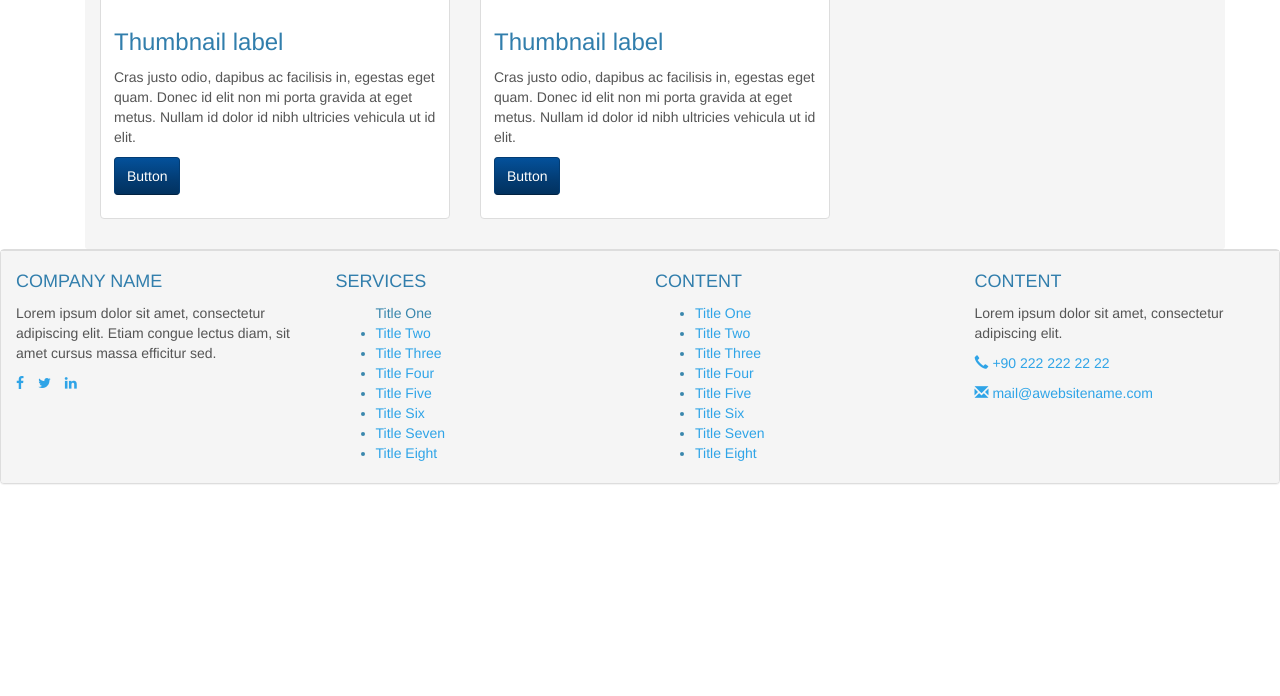
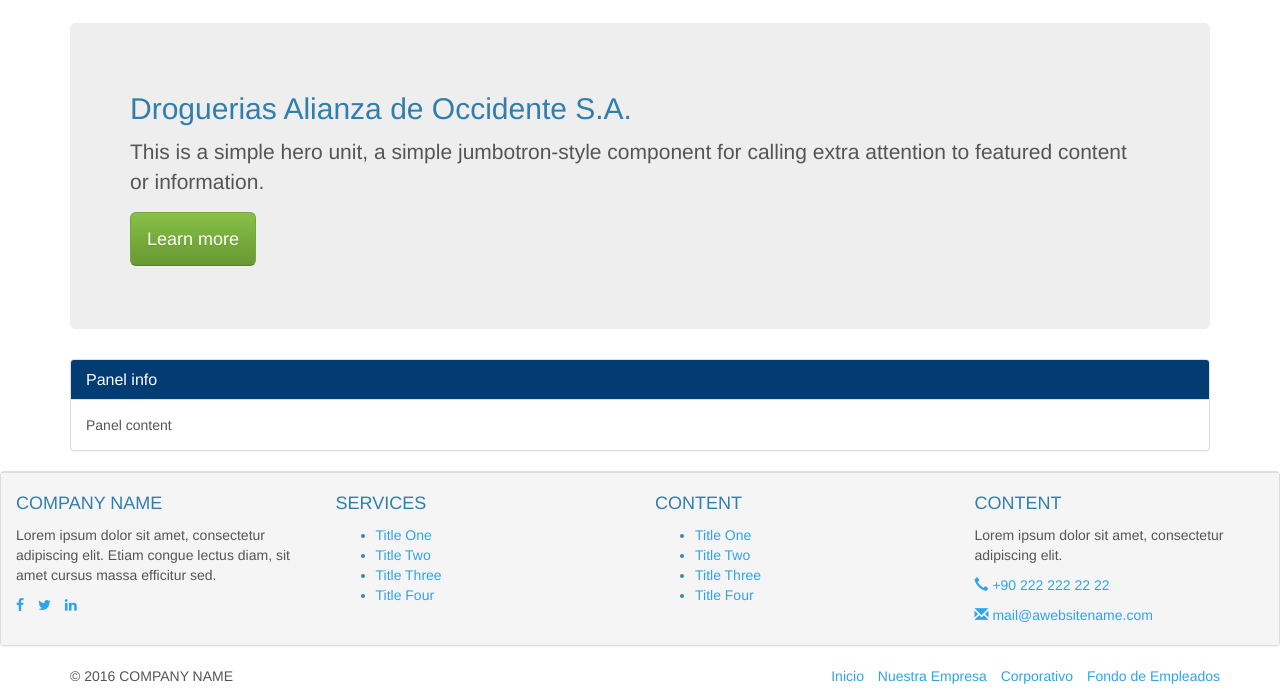
Before and after one commit to jairnet/DAO, a Django app: template templates/documentos/index.html in a window 1280 px wide. Shown: the part 1168-1864 px from the top of the page. Before the commit the page ends 1652 px from the top, so only its background shows below. Run offline with Django 3.2, Linux system fonts and the light colour scheme; the template is opened without the code that fills it, so the values that code supplies are empty; parts of the project's set-up code (start-up, migrations or seed data) failed here and were passed over; some libraries are stand-ins or nearby versions.

Commit message:
Index 80%

```diff
--- a/templates/base/base.html
+++ b/templates/base/base.html
@@ -6,27 +6,16 @@
         {% block extrahead %}
         {% endblock %}
         <meta charset="UTF-8">
+        <title>{% block title %}DAO | ... {% endblock %}</title>
+        <meta name="viewport" content="width=device-width, initial-scale=1">
+        <link href="//maxcdn.bootstrapcdn.com/font-awesome/4.2.0/css/font-awesome.min.css" rel="stylesheet">
         <meta http-equiv="X-UA-Compatible" content="IE=edge">
-        <meta name="viewport" content="width=device-width, initial-scale=1">
-
-        <title>{% block title %}Dominio | Titulo pagina {% endblock %}</title>
-        <meta name="description" content="{% block description %}{% endblock %}"/>
-
         <link href="{% static 'css/bootstrap.min.css' %}" rel="stylesheet">
-
-        <link href="//maxcdn.bootstrapcdn.com/font-awesome/4.2.0/css/font-awesome.min.css" rel="stylesheet">
-
         <!--[if lt IE 9]>
             <script src="https://oss.maxcdn.com/html5shiv/3.7.2/html5shiv.min.js"></script>
             <script src="https://oss.maxcdn.com/respond/1.4.2/respond.min.js"></script>
         <![endif]-->
-        {% block head %}
-
-        {% endblock %}
     </head>
-
-
-
     <body>
         {% include "base/navbar.html" %}
 
@@ -41,9 +30,9 @@
 
         <!-- All that javascript -->
         <!-- jQuery (necessary for Bootstrap's JavaScript plugins) -->
-    <script src="https://ajax.googleapis.com/ajax/libs/jquery/1.12.4/jquery.min.js"></script>
-    <!-- Include all compiled plugins (below), or include individual files as needed -->
-    <script src="js/bootstrap.min.js"></script>
+        <script src="https://ajax.googleapis.com/ajax/libs/jquery/1.12.4/jquery.min.js"></script>
+        <!-- Include all compiled plugins (below), or include individual files as needed -->
+        <script src="{% static 'js/bootstrap.min.js' %}"></script>
 
         {% block extrajs %}
 
--- a/templates/base/footer.html
+++ b/templates/base/footer.html
@@ -14,14 +14,12 @@
                 </div>
                 <div class="col-md-3 col-sm-6 col-xs-12 fbox">
                     <h4>SERVICES</h4>
-                    <ul class="text-info                       <li><a href="#" title="">Title One</a></li>
+                    <ul class="text-info">
+                        <li><a href="#" title="">Title One</a></li>
                         <li><a href="#" title="">Title Two</a></li>
                         <li><a href="#" title="">Title Three</a></li>
                         <li><a href="#" title="">Title Four</a></li>
-                        <li><a href="#" title="">Title Five</a></li>
-                        <li><a href="#" title="">Title Six</a></li>
-                        <li><a href="#" title="">Title Seven</a></li>
-                        <li><a href="#" title="">Title Eight</a></li>
+
                     </ul>
                 </div>
                 <div class="col-md-3 col-sm-6 col-xs-12 fbox">
@@ -31,10 +29,6 @@
                         <li><a href="#" title="">Title Two</a></li>
                         <li><a href="#" title="">Title Three</a></li>
                         <li><a href="#" title="">Title Four</a></li>
-                        <li><a href="#" title="">Title Five</a></li>
-                        <li><a href="#" title="">Title Six</a></li>
-                        <li><a href="#" title="">Title Seven</a></li>
-                        <li><a href="#" title="">Title Eight</a></li>
                     </ul>
                 </div>
                 <div class="col-md-3 col-sm-6 col-xs-12 fbox">
@@ -44,6 +38,25 @@
                     <p><a href="mailto:iletisim@agrisosgb.com"><span class="glyphicon glyphicon-envelope" aria-hidden="true"></span> mail@awebsitename.com</a></p>
                 </div>
             </div>
+
+
         </footer>
-  </div>
 </div>
+
+<div id="copyright">
+<div class="container">
+    <div class="row">
+        <div class="col-md-4">
+            <p class="pull-left">&copy; 2016 COMPANY NAME</p>
+        </div>
+        <div class="col-md-8">
+            <ul class="list-inline navbar-right">
+                <li><a href="index.html">Inicio</a></li>
+                <li><a href="empresa.html">Nuestra Empresa</a></li>
+                <li><a href="corporativo.html">Corporativo</a></li>
+                <li><a href="category.html">Fondo de Empleados</a></li>
+            </ul>
+        </div>
+    </div>
+</div>
+</div>
--- a/templates/base/navbar.html
+++ b/templates/base/navbar.html
@@ -1,3 +1,23 @@
+<div class="top">
+    <div class="container">
+        <div class="row">
+            <div class="col-sm-6">
+                <p>Droguerías Alianza de Occidente S.A.</p>
+            </div>
+            <div class="col-sm-6">
+                <ul class="list-inline pull-right">
+                    <li><a href="#"><i class="fa fa-facebook"></i></a></li>
+                    <li><a href="#"><i class="fa fa-twitter"></i></a></li>
+                    <li><a href="#"><i class="fa fa-linkedin"></i></a></li>
+                    <li><a href="#"><i class="fa fa-envelope-o"></i></a></li>
+                    <li><a href="tel:+902222222222"><i class="fa fa-phone"></i> +90 222 222 22 22</a></li>
+                </ul>
+            </div>
+        </div>
+    </div>
+</div>
+
+
 <nav class="navbar navbar-inverse">
   <div class="container-fluid">
     <div class="navbar-header">
@@ -7,9 +27,7 @@
         <span class="icon-bar"></span>
         <span class="icon-bar"></span>
       </button>
-       <a class="navbar-brand" href="#">
-        <img alt="Brand" src="http://www.gmkfreelogos.com/logos/M/img/Medicamentum_Farmacia_de_Manipulacao.gif">
-      </a>
+       <a class="navbar-brand" href="#">DAO</a>
     </div>
 
     <div class="collapse navbar-collapse" id="bs-example-navbar-collapse-2">
--- a/templates/documentos/index.html
+++ b/templates/documentos/index.html
@@ -1,68 +1,68 @@
 {% extends 'base/base.html' %}
+{% block title %}DAO | Index{% endblock %}
 
  {% block content %}
+
 <ul class="breadcrumb">
     <li><a href="#">Home</a></li>
     <li><a href="#">Library</a></li>
     <li class="active">Data</li>
  </ul>
 
-        <div class="jumbotron">
-              <h2>Droguerias Alianza de Occidente S.A.</h2>
-              <p>This is a simple hero unit, a simple jumbotron-style component for calling extra attention to featured content or information.</p>
-              <p><a class="btn btn-success btn-lg">Learn more</a></p>
-        </div>
+ <!-- CARRUCEL -->
+ <div id="myCarousel" class="carousel slide" data-ride="carousel">
 
-<div id="carousel-example-generic" class="carousel slide" data-ride="carousel">
  <!-- Indicators -->
  <ol class="carousel-indicators">
-    <li data-target="#carousel-example-generic" data-slide-to="0" class="active"></li>
-    <li data-target="#carousel-example-generic" data-slide-to="1"></li>
-    <li data-target="#carousel-example-generic" data-slide-to="2"></li>
+    <li data-target="#myCarousel" data-slide-to="0" class="active"></li>
+    <li data-target="#myCarousel" data-slide-to="1"></li>
+    <li data-target="#myCarousel" data-slide-to="2"></li>
  </ol>
 
  <!-- Wrapper for slides -->
-  <div class="carousel-inner" role="listbox">
+<div class="carousel-inner">
     <div class="item active">
-      <img src="..." alt="...">
+      <img src="http://urbanomy.com/wp-content/uploads/2016/10/computer-1149148.jpg" alt="Red Bull">
       <div class="carousel-caption">
-        ...
+      <h3>Ferrari Pack</h3>
+      <p>Kimi</p>
  	  </div>
  	</div>
+
     <div class="item">
-      <img src="..." alt="...">
+      <img src="https://d2v9y0dukr6mq2.cloudfront.net/video/thumbnail/blue-pills-in-an-opened-bottle-4_-1s28_olh__F0000.png" alt="Drive Ferrari">
       <div class="carousel-caption">
-        ...
+      <h3>Ferrari Pits</h3>
+    	<p>Sebastian</p>
     </div>
     </div>
-    ...
+
+    <div class="item">
+      <img src="http://prod-upp-image-read.ft.com/d3582caa-1d0b-11e7-b7d3-163f5a7f229c" alt="Mercedez">
+      <div class="carousel-caption">
+        <h3>Mercedes Benz</h3>
+    	<p>China</p>
+      </div>
+	</div>
  </div>
 
-  <!-- Controls -->
-  <a class="left carousel-control" href="#carousel-example-generic" role="button" data-slide="prev">
-    <span class="glyphicon glyphicon-chevron-left" aria-hidden="true"></span>
+  <!-- Left and right controls -->
+<a class="left carousel-control" href="#myCarousel" data-slide="prev">
+    <span class="glyphicon glyphicon-chevron-left"></span>
     <span class="sr-only">Previous</span>
 </a>
-  <a class="right carousel-control" href="#carousel-example-generic" role="button" data-slide="next">
-    <span class="glyphicon glyphicon-chevron-right" aria-hidden="true"></span>
+<a class="right carousel-control" href="#myCarousel" data-slide="next">
+    <span class="glyphicon glyphicon-chevron-right"></span>
     <span class="sr-only">Next</span>
 </a>
 </div>
+<!--FIN CARRUCEL-->
+<br>
+<!--thumbnails-->
 
-
-<div class="panel panel-info">
-              <div class="panel-heading">
-                <h3 class="panel-title">Panel info</h3>
-              </div>
-              <div class="panel-body">
-                Panel content
-              </div>
-            </div>
-
-<div class="container">
-<div class="panel-footer">
+<div class="jumbotron">
 <div class="row">
-  <div class="col-sm-6 col-md-4">
+  <div class="col-sm-4 col-md-4">
     <div class="thumbnail">
       <img src="https://cdn.crhoy.net/imagenes/2017/02/0010438699.jpg" alt="...">
       <div class="caption">
@@ -74,9 +74,9 @@
   </div>
 
 
-<div class="col-sm-6 col-md-4">
+<div class="col-sm-4 col-md-4">
     <div class="thumbnail">
-      <img src="https://34yqgk1f9yel1o8hjvuttthu-wpengine.netdna-ssl.com/wp-content/uploads/farmacia-sanrafael-santurce-medicamentos-1-3.jpg" alt="...">
+      <img src="https://cdn.crhoy.net/imagenes/2017/02/0010438699.jpg" alt="...">
       <div class="caption">
         <h3>Thumbnail label</h3>
         <p>Cras justo odio, dapibus ac facilisis in, egestas eget quam. Donec id elit non mi porta gravida at eget metus. Nullam id dolor id nibh ultricies vehicula ut id elit.</p>
@@ -84,9 +84,61 @@
       </div>
     </div>
   </div>
+
+<div class="col-sm-4 col-md-4">
+    <div class="thumbnail">
+      <img src="https://cdn.crhoy.net/imagenes/2017/02/0010438699.jpg" alt="...">
+      <div class="caption">
+        <h3>Thumbnail label</h3>
+        <p>Cras justo odio, dapibus ac facilisis in, egestas eget quam. Donec id elit non mi porta gravida at eget metus. Nullam id dolor id nibh ultricies vehicula ut id elit.</p>
+        <p><a href="#" class="btn btn-info" role="button">Button</a></p>
+      </div>
+    </div>
   </div>
 
 </div>
 </div>
 
+<!--Fin thumbnails-->
+
+<div class="jumbotron">
+      <h2>Droguerias Alianza de Occidente S.A.</h2>
+      <p>This is a simple hero unit, a simple jumbotron-style component for calling extra attention to featured content or information.</p>
+      <p><a class="btn btn-success btn-lg">Learn more</a></p>
+</div>
+
+<div class="panel panel-info">
+    <div class="panel-heading">
+        <h3 class="panel-title">Panel info</h3>
+     </div>
+     <div class="panel-body">
+        Panel content
+     </div>
+</div>
+
+
 {% endblock %}
+
+<script>
+
+$('#myCarousel').carousel({
+    interval: 4000
+});
+
+$('.carousel .item').each(function () {
+    var next = $(this).next();
+    if (!next.length) {
+        next = $(this).siblings(':first');
+    }
+    next.children(':first-child').clone().appendTo($(this));
+
+    for (var i = 0; i < 4; i++) {
+        next = next.next();
+        if (!next.length) {
+            next = $(this).siblings(':first');
+        }
+
+        next.children(':first-child').clone().appendTo($(this));
+    }
+});
+    </script>
```
Lines whose indentation alone changed are shown as unchanged.
